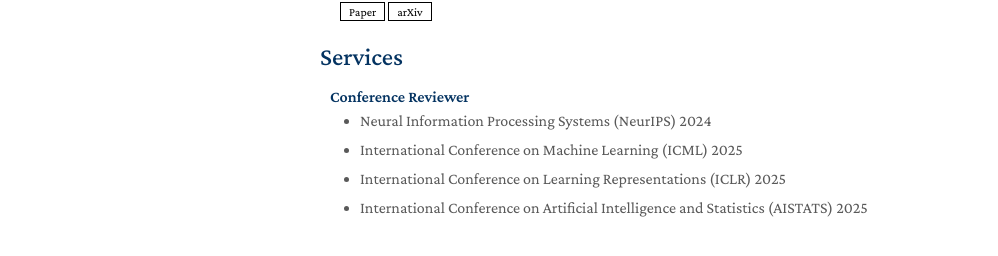
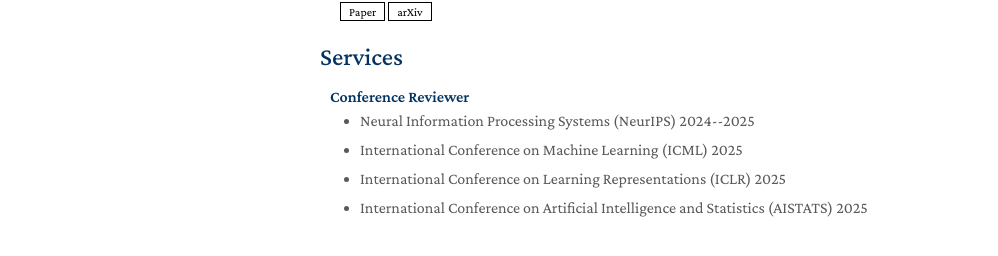
Before and after one commit to songminhak/songminhak.github.io, a Jekyll site: the page built from index.md, in a window 1280 px wide and 900 px high, scrolled down 671 px. Shown: the part 601-857 px from the top of the window, without its empty margins (150-1148 px from the left). Built offline with Jekyll 4.4.1, drawn with Linux system fonts in a browser that asks for light colours; nearby versions of some CDN libraries; a style sheet for code colours, icons or effects is not loaded; our own code applies the rules of GitHub Pages for plain Markdown files.

Commit message:
update services

```diff
--- a/_includes/services.md
+++ b/_includes/services.md
@@ -3,7 +3,7 @@
 <h4 style="margin:0 10px 0;">Conference Reviewer</h4>
 
 <ul style="margin:0 0 5px;">
-  <li><a href="https://neurips.cc/"><autocolor>Neural Information Processing Systems (NeurIPS) 2024</autocolor></a></li>
+  <li><a href="https://neurips.cc/"><autocolor>Neural Information Processing Systems (NeurIPS) 2024--2025</autocolor></a></li>
 </ul>
 
 <ul style="margin:0 0 5px;">
```
